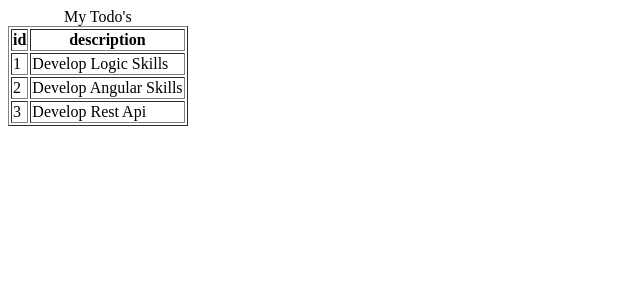
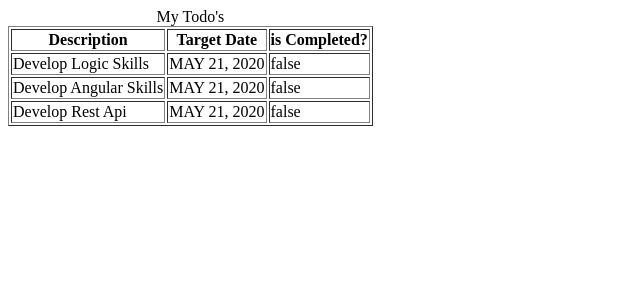
Before and after one commit to MuresanIA/Todo-App-Full-Stack-Angular, an Angular app: page /todos in a window 1280 px wide. Shown: the top 300 px of the page, without its empty margins (0-640 px from the left). Built offline with nearby package versions, Linux system fonts and the light colour scheme.

Commit message:
Created a Todo Class

```diff
--- a/src/app/list-todos/list-todos.component.html
+++ b/src/app/list-todos/list-todos.component.html
@@ -2,17 +2,19 @@
     <caption>My Todo's</caption>
     <thead>
         <tr>
-            <th>id</th>
-            <th>description</th>
+            <th>Description</th>
+            <th>Target Date</th>
+            <th>is Completed?</th>
         </tr>
     </thead>
     <tbody>
         <!-- for (Todo todo : todos){} -->
         <tr *ngFor="let todo of todos">
-            <td>{{todo.id}}</td>
             <td>{{todo.description}}</td>
+            <td>{{todo.targetDate | date | uppercase}}</td>
+            <td>{{todo.done}}</td>
         </tr>
-
+    <!-- } -->
     </tbody>
 
 
--- a/src/app/list-todos/list-todos.component.ts
+++ b/src/app/list-todos/list-todos.component.ts
@@ -1,4 +1,15 @@
 import { Component, OnInit } from '@angular/core';
+
+export class Todo {
+  constructor(
+    public id: number,
+    public description: string,
+    public done: boolean,
+    public targetDate: Date
+  ) {
+
+  }
+}
 
 @Component({
   selector: 'app-list-todos',
@@ -8,9 +19,12 @@ import { Component, OnInit } from '@angular/core';
 export class ListTodosComponent implements OnInit {
 
   todos = [
-    {id : 1, description: 'Develop Logic Skills'},
-    {id : 2, description: 'Develop Angular Skills'},
-    {id : 3, description: 'Develop Rest Api'}
+    new Todo(1, 'Develop Logic Skills', false, new Date()),
+    new Todo(2, 'Develop Angular Skills', false, new Date()),
+    new Todo(3, 'Develop Rest Api', false, new Date())
+    // { id: 1, description: '' },
+    // { id: 2, description: '' },
+    // { id: 3, description: '' }
   ]
 
 
```
